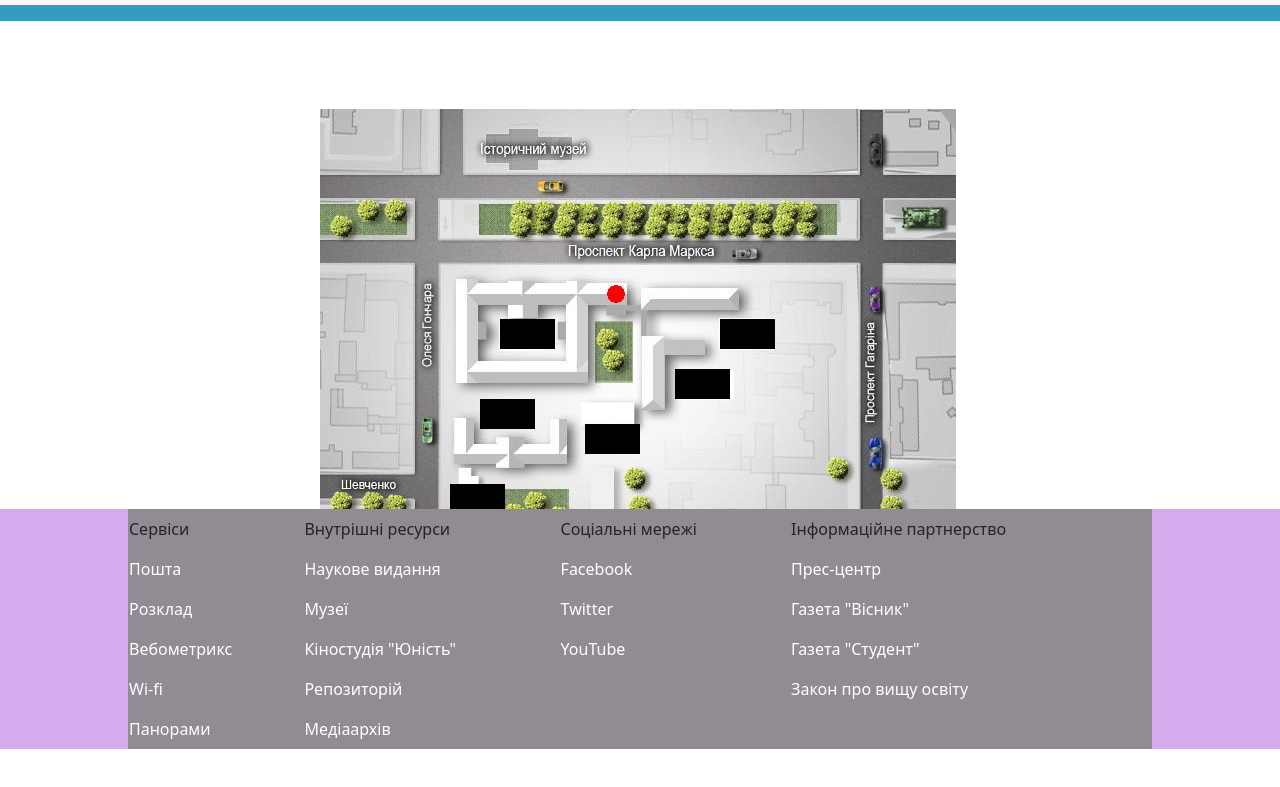
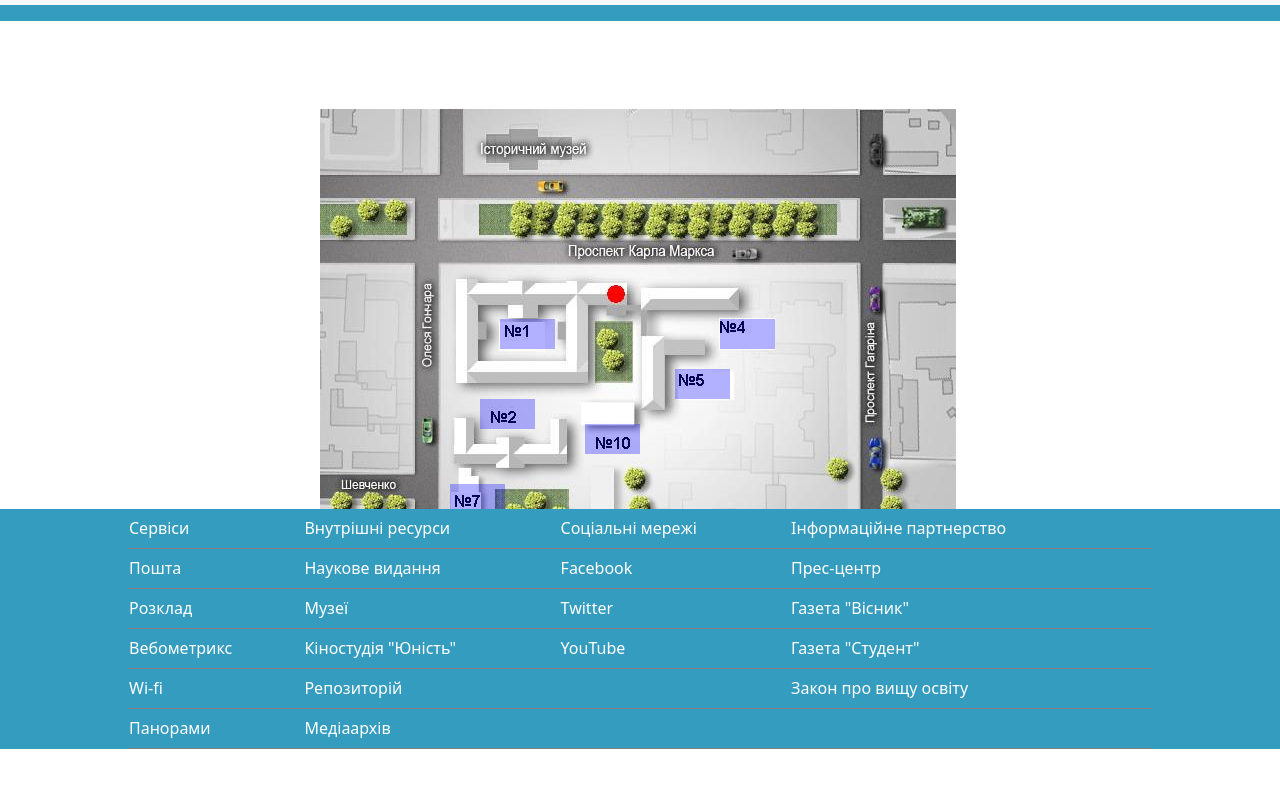
Before and after one commit to Neliz3/hakaton_web, a plain HTML site: page frontend/index.html in a window 1280 px wide. Shown: the part 51-838 px from the top of the page. After the commit the page ends 800 px from the top, so only its background shows below. Drawn offline with nearby package versions, Linux system fonts and the light colour scheme.

Commit message:
footer changed

```diff
--- a/frontend/index.html
+++ b/frontend/index.html
@@ -9,7 +9,7 @@
     <script src="https://cdn.jsdelivr.net/npm/bootstrap@5.2.2/dist/js/bootstrap.bundle.min.js" integrity="sha384-OERcA2EqjJCMA+/3y+gxIOqMEjwtxJY7qPCqsdltbNJuaOe923+mo//f6V8Qbsw3" crossorigin="anonymous"></script>
     <title>NTU GID</title>
     <style>
-        #osnova {
+        .osnova {
             position: absolute;
             top: 20%;
             bottom: 70%;
@@ -37,7 +37,7 @@
             left: 0px;
             height:30%;
             width: 100%;
-            background-color: #d6abed
+            background-color: #349cbf;
         }
 
 
@@ -45,11 +45,13 @@
             position: center;
             height: 100%;
             width: 100%;
-            background-color: #918b94
+            background-color: #349cbf;
         }
 
         .foottext {
             text-align: left;
+            color: white;
+            border-bottom-width: 1px;
         }
 
         #divfooter {
@@ -61,82 +63,69 @@
 
         a {
             text-decoration: none;
-            color: white
+            color: white;
         }
 
+        .block{
+            position: absolute;
+            background-color: rgba(0, 0, 255, 0.305);
+        }
 
-        #korpys1{
-            position: absolute;
+        .korpys1{
             top: 210px;
             left: 180px;
             height: 30px;
             width: 55px;
-            background-color: black;
-
         }
-        #korpys2 {
-            position: absolute;
+        .korpys2 {
             top: 290px;
             left: 160px;
             height: 30px;
             width: 55px;
-            background-color: black;
         }
-        #korpys4 {
-            position: absolute;
+        .korpys4 {
             top: 210px;
             left: 400px;
             height: 30px;
             width: 55px;
-            background-color: black;
         }
-        #korpys5 {
-            position: absolute;
+        .korpys5 {
             top: 260px;
             left: 355px;
             height: 30px;
             width: 55px;
-            background-color: black;
         }
-        #korpys10 {
-            position: absolute;
+        .korpys10 {
             top: 315px;
             left: 265px;
             height: 30px;
             width: 55px;
-            background-color: black;
         }
         #pystota{
-            position: absolute;
             height: 400px;
             width: 100%;
             top: 600px;
             left: 0px;
         }
-        #korpys7 {
-            position: absolute;
+        .korpys7 {
             top: 375px;
             left: 130px;
             height: 30px;
             width: 55px;
-            background-color: black;
         }
-        #korpys6 {
-            position: absolute;
+        .korpys6 {
             top: 425px;
             left: 260px;
             height: 30px;
             width: 55px;
-            background-color: black;
         }
-        #korpys3 {
-            position: absolute;
+        .korpys3 {
             top: 456px;
             left: 220px;
             height: 30px;
             width: 55px;
-            background-color: black;
         }
+
     </style>
 </head>
 <body>
@@ -167,27 +156,17 @@
 
 
 
-    <div id="osnova">
-        <a id="korpys1" href="1korpys.html">
-        </a>
-        <a id="korpys2" onclick="alert('Hi')">
-        </a>
-        <a id="korpys4" onclick="alert('Hi')">
-        </a>
-        <a id="korpys5" onclick="alert('Hi')">
-        </a>
-        <a id="korpys10" onclick="alert('Hi')">
-        </a>
-        <a id="korpys7" onclick="alert('Hi')">
-        </a>
-        <a id="korpys6" onclick="alert('Hi')">
-        </a>
-        <a id="korpys3" onclick="alert('Hi')">
-        </a>
-        <a id="korpys6" onclick="alert('Hi')">
-        </a>
-        <a id="korpys6" onclick="alert('Hi')">
-        </a>
+    <div class="osnova">
+        <a class="korpys1 block" href="1korpys.html"></a>
+        <a class="korpys2 block" onclick="alert('Hi')"></a>
+        <a class="korpys3 block" onclick="alert('Hi')"></a>
+        <a class="korpys4 block" onclick="alert('Hi')"></a>
+        <a class="korpys5 block" onclick="alert('Hi')"></a>
+        <a class="korpys6 block" onclick="alert('Hi')"></a>
+        <a class="korpys7 block" onclick="alert('Hi')"></a>
+        <a class="korpys8 block" onclick="alert('Hi')"></a>
+        <a class="korpys9 block" onclick="alert('Hi')"></a>
+        <a class="korpys10 block" onclick="alert('Hi')"></a>
     </div>
 
 
@@ -342,6 +321,5 @@
             </div>
         </div>
 
-
 </body>
 </html>
```
